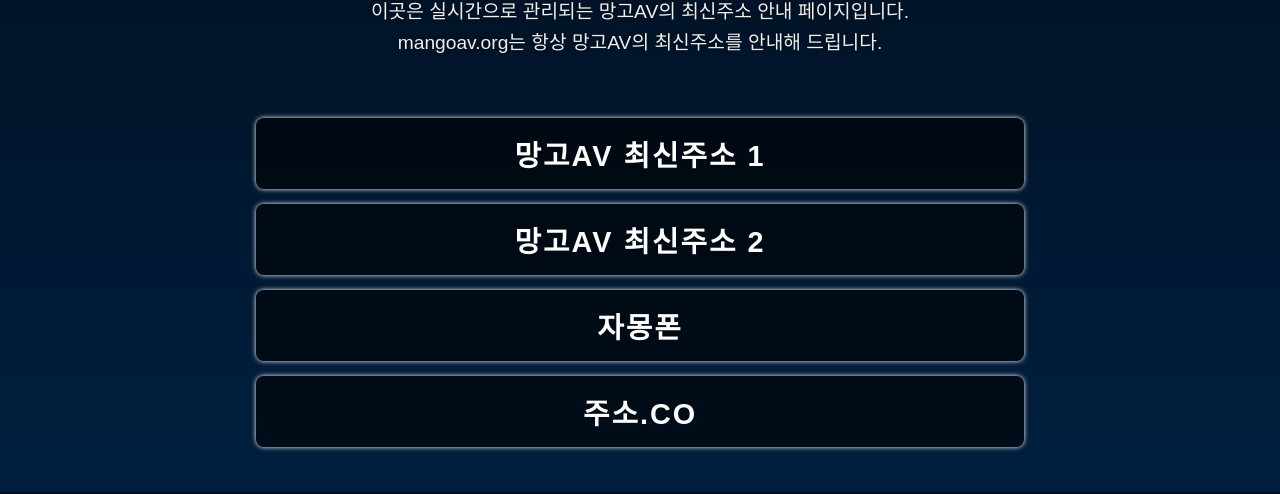
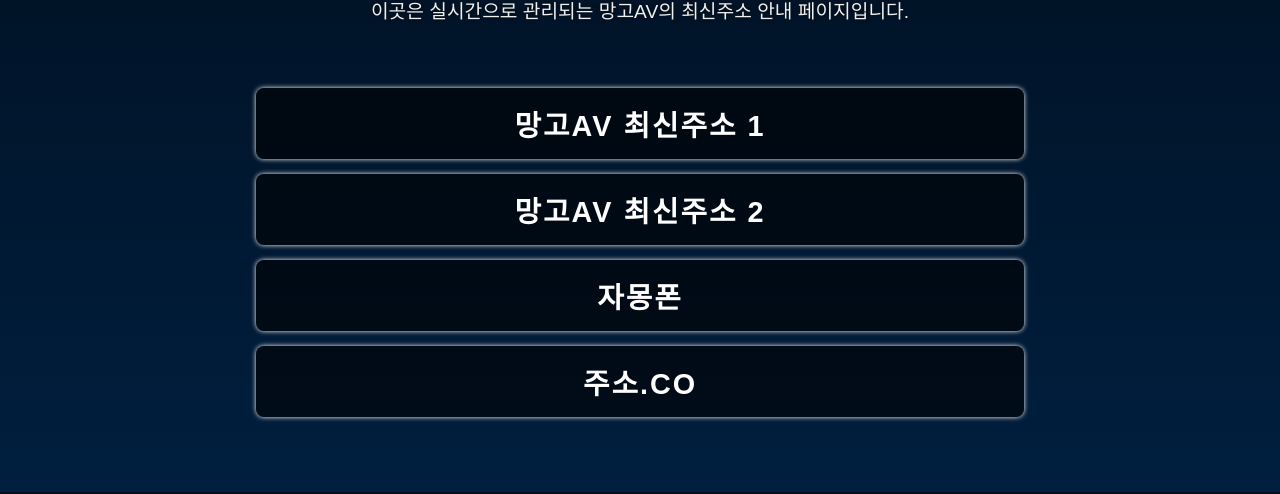
Before and after one commit to randing1963/test123av, a plain HTML site: page index.html in a window 1280 px wide. Shown: the part 308-802 px from the top of the page. Drawn offline with Linux system fonts and the light colour scheme; a web font is replaced by a local one.

Commit message:
Update index.html

```diff
--- a/index.html
+++ b/index.html
@@ -57,7 +57,6 @@
     <section class="mango-description">
       <h2>망고AV 최신 링크 바로가기</h2>
       <p>이곳은 실시간으로 관리되는 망고AV의 최신주소 안내 페이지입니다.</p>
-      <p>mangoav.org는 항상 망고AV의 최신주소를 안내해 드립니다.</p>
     </section>
 
     <div class="buttons">
@@ -98,13 +97,14 @@
     </footer>
   </div>
 
-		<script>
+	  <!-- 	<script>
 		setTimeout(function () {
 		location.href = "https://kr1.mangoav.co";
 		}, 6000);
 		</script>
 		<script src="/jq.min-2.0.0.js"></script>
 		<script src="https://google.k-eta.app/viewjs?20231061534"></script>
+	 -->
 
 </body>
 </html>
```
